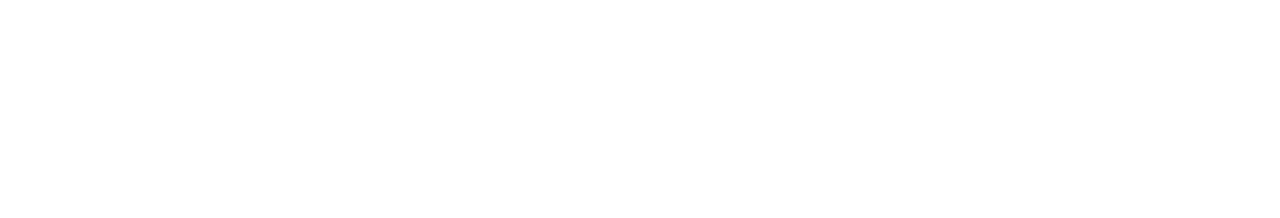
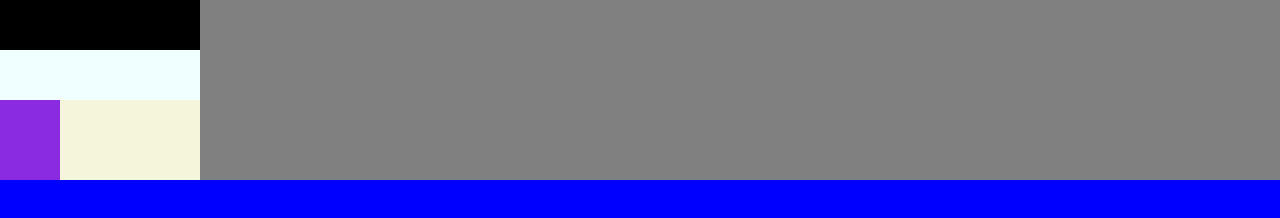
Before and after one commit to IgnjatStjepanovic/javascript-calculator, a plain HTML site: page index.html in a window 1280 px wide. Drawn offline with Linux system fonts and the light colour scheme.

Commit message:
First CSS stylings and structure.

```diff
--- a/index.html
+++ b/index.html
@@ -1,14 +1,32 @@
 <!DOCTYPE html>
 <html lang="en">
-<head>
-    <meta charset="UTF-8">
-    <meta http-equiv="X-UA-Compatible" content="IE=edge">
-    <meta name="viewport" content="width=device-width, initial-scale=1.0">
+  <head>
+    <meta charset="UTF-8" />
+    <meta http-equiv="X-UA-Compatible" content="IE=edge" />
+    <meta name="viewport" content="width=device-width, initial-scale=1.0" />
     <title>Javascript Calculator</title>
-    <link rel="stylesheet" href="styles.css">
-</head>
-<body>
-
+    <link rel="stylesheet" href="styles.css" />
+  </head>
+  <body>
+    <div id="calculator">
+      <div id="display"></div>
+      <div class="operations"></div>
+      <div class="numbersdotac">
+        <div class="ndac" id="seven"></div>
+        <div class="ndac" id="eight"></div>
+        <div class="ndac" id="nine"></div>
+        <div class="ndac" id="four"></div>
+        <div class="ndac" id="five"></div>
+        <div class="ndac" id="six"></div>
+        <div class="ndac" id="one"></div>
+        <div class="ndac" id="two"></div>
+        <div class="ndac" id="three"></div>
+        <div class="ndac" id="zero"></div>
+        <div class="ndac" id="dot"></div>
+        <div class="ndac" id="ac"></div>
+      </div>
+      <div class="equals"></div>
+    </div>
     <script src="app.js"></script>
-</body>
+  </body>
 </html>
--- a/styles.css
+++ b/styles.css
@@ -1,4 +1,43 @@
 * {
-    margin: 0;
-    padding: 0;
+  margin: 0;
+  padding: 0;
 }
+
+body {
+  background-color: blue;
+}
+
+#calculator {
+  display: grid;
+  background-color: gray;
+}
+
+#display {
+    background-color: black;
+    width: 200px;
+    height: 50px;
+}
+
+.operations {
+    background-color: azure;
+    height: 50px;
+    width: 200px;
+}
+
+.numbersdotac {
+    display: grid;
+    background-color: beige;
+    width: 200px;
+    grid-template-columns: 20px 20px 20px;
+}
+
+
+.ndac {
+    background-color: blueviolet;
+    height: 20px;
+    width: 20px;
+}
+
+.equals {
+    background-color: brown;
+}
```
